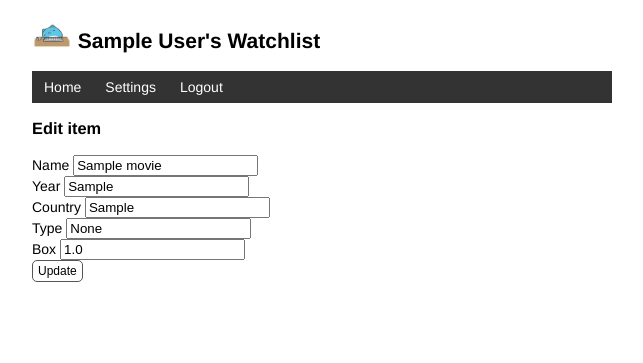
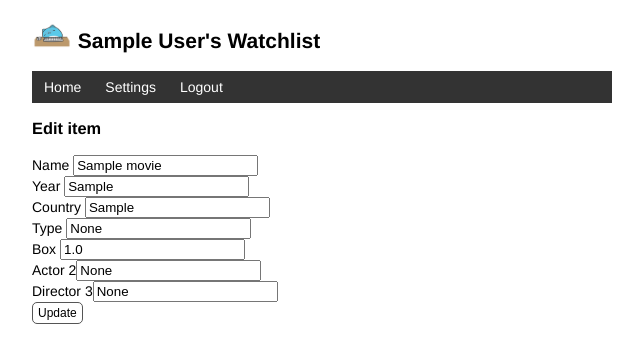
Before and after one commit to silver-cavalier/silver-cavalier.github.com, a Flask app: page /movie/edit/1 in a window 1280 px wide. Shown: the top 363 px of the page, without its empty margins (318-961 px from the left). Run offline with Flask 3, Linux system fonts and the light colour scheme; a user stored in the database is signed in; tables that the repository leaves empty hold one stand-in row (values such as "Sample post").

Commit message:
Finally!!!!!!!

```diff
--- a/app.py
+++ b/app.py
@@ -151,8 +151,8 @@
         director_name = request.form.get('director_name')
         actor_name = request.form.get('actor_name')
 
-        existing_director = Actor.query.filter_by(name=director_name).first()
-        existing_actor = Actor.query.filter_by(name=actor_name).first()
+        existing_director = Actor.query.filter_by(name=director_name).first() # 查找主演是否已经存在
+        existing_actor = Actor.query.filter_by(name=actor_name).first() # 查找导演是否已经存在
 
         if director_name == '' and actor_name == '':
             director_name = None
@@ -226,16 +226,32 @@
 @login_required # 登录保护
 def edit(movie_id):
     movie = Movie.query.get_or_404(movie_id)
-    relation_movie = movie.relations
-    actors_for_movie = [relation.actor for relation in relation_movie]  # 该电影的主演、导演，以列表形式储存
-    length = len(relation_movie)
-    actors = []
-    directors = []
-    for i in range(length):
-        if relation_movie[i].type == '主演':
-            actors.append(actors_for_movie[i])
-        elif relation_movie[i].type == '导演':
-            directors.append(actors_for_movie[i])
+    actors = [] # 该电影的主演，以列表形式储存
+    directors = [] # 该电影的导演，以列表形式储存
+    relation_movie_actor = Relation.query.filter_by(movie_id=movie_id, type='主演').all() # 所有主演关系
+    for relation in relation_movie_actor: # 不能用actors = [relation.actor for relation in relation_movie_actor]会有None
+        actor = Actor.query.filter_by(id=relation.actor_id).first()
+        if actor:
+            actors.append(actor)
+    relation_movie_director = Relation.query.filter_by(movie_id=movie_id, type='导演').all() # 所有导演关系
+    for relation in relation_movie_director: # 不能用directors = [relation.actor for relation in relation_movie_director]
+        director = Actor.query.filter_by(id=relation.actor_id).first()
+        if director:
+            directors.append(director)
+
+
+    add_actor = Actor(name=None, gender=None, country=None) # 为了方便增添主演，如果没添就删了
+    db.session.add(add_actor)
+    add_actor_id = add_actor.id
+    actors.append(add_actor)
+    relation_movie_actor.append(Relation(movie_id=movie_id, actor_id=add_actor_id, type='主演'))
+
+    add_director = Actor(name=None, gender=None, country=None) # 为了方便增添导演，如果没添就删了
+    db.session.add(add_director)
+    add_director_id = add_director.id
+    directors.append(add_director)
+    relation_movie_director.append(Relation(movie_id=movie_id, actor_id=add_director_id, type='主演'))
+
 
     if request.method == 'POST': # 处理编辑表单的提交请求
         title = request.form['title']
@@ -246,6 +262,8 @@
         if not title or not year or len(year) > 4 or len(title) > 60 or len(country) > 60 or len(type) > 60:
             flash('Invalid input.')
             return redirect(url_for('edit', movie_id=movie_id))
+        if box == 'None': # 处理输入成字符串的情况
+            box=None
         # 重定向回对应的编辑页面
         movie.title = title
         movie.year = year
@@ -253,14 +271,73 @@
         movie.type = type
         movie.box = box
 
-        for actor in actors:
+        for i, actor in enumerate(actors):
             actor_name_key = f'actor_name_{actor.id}'
             actor_name = request.form.get(actor_name_key, actor.name)
-            actor.name = actor_name
-        for director in directors:
+            existing_actor = Actor.query.filter_by(name=actor_name).first()
+            relationship = Relation.query.filter_by(movie_id=movie_id, actor_id=actor.id).first()
+            # relationship = relation_movie_actor[i]
+            if existing_actor:
+                if existing_actor.id == actor.id:
+                    continue
+                else:
+                    if relationship: # 如果是空的就不执行
+                        db.session.delete(relationship) # 删除对应的记录
+                    db.session.add(Relation(movie_id=movie_id, actor_id=existing_actor.id, type='主演'))
+                    # relation_movie_actor[i].actor_id = existing_actor.id
+                    # relation_movie_actor[i].type = '主演'
+            else:
+                new_actor = Actor(name=actor_name, gender=None, country=None)
+                db.session.add(new_actor)
+                db.session.commit() # 这里不做这一步的话就不会给new_actor生成id，不知道为什么
+                if relationship: # 如果是空的就不执行
+                    db.session.delete(relationship) # 删除对应的记录
+                relationship = Relation(movie_id=movie_id, actor_id=new_actor.id, type='主演')
+                db.session.add(relationship)
+                # relation_movie_actor[i].actor_id = new_actor.id
+                # relation_movie_actor[i].type = '主演'
+
+        for i, director in enumerate(directors):
             director_name_key = f'director_name_{director.id}'
             director_name = request.form.get(director_name_key, director.name)
-            director.name = director_name
+            existing_director = Actor.query.filter_by(name=director_name).first()
+            relationship = Relation.query.filter_by(movie_id=movie_id, actor_id=director.id).first()
+            # relationship = relation_movie_actor[i]
+            if existing_director:
+                if existing_director.id == director.id:
+                    continue
+                else:
+                    if relationship: # 如果是空的就不执行
+                        db.session.delete(relationship) # 删除对应的记录
+                    db.session.add(Relation(movie_id=movie_id, actor_id=existing_director.id, type='导演'))
+                    # relation_movie_director[i].actor_id = existing_director.id
+                    # relation_movie_director[i].type = '导演'
+            else:
+                new_director = Actor(name=director_name, gender=None, country=None)
+                db.session.add(new_director)
+                db.session.commit() # 这里不做这一步的话就不会给new_actor生成id，不知道为什么
+                if relationship: # 如果是空的就不执行
+                    db.session.delete(relationship) # 删除对应的记录
+                relationship = Relation(movie_id=movie_id, actor_id=new_director.id, type='导演')
+                db.session.add(relationship)
+                # relation_movie_director[i].actor_id = new_director.id
+                # relation_movie_director[i].type = '导演'
+
+        None_Actor = Actor.query.filter_by(name=None).all() # 查找是否没有增添
+        for none_actor in None_Actor:
+            # relation_movies = none_actor.relations
+            relation_movies = Relation.query.filter_by(actor_id=none_actor.id).all()
+            db.session.delete(none_actor) # 删除对应的记录
+            for r in relation_movies:
+                db.session.delete(r) # 删除对应的记录
+
+        None_Actor = Actor.query.filter_by(name='None').all() # 查找是否没有增添
+        for none_actor in None_Actor:
+            # relation_movies = none_actor.relations
+            relation_movies = Relation.query.filter_by(actor_id=none_actor.id).all()
+            db.session.delete(none_actor) # 删除对应的记录
+            for r in relation_movies:
+                db.session.delete(r) # 删除对应的记录
 
         db.session.commit() # 提交数据库会话
         flash('Item updated.')
@@ -272,7 +349,10 @@
 @login_required # 登录保护
 def delete(movie_id):
     movie = Movie.query.get_or_404(movie_id) # 获取电影记录
+    relation_movie = movie.relations
     db.session.delete(movie) # 删除对应的记录
+    for relation in relation_movie:
+        db.session.delete(relation) # Relation里也要删除对应记录
     db.session.commit() # 提交数据库会话
     flash('Item deleted.')
     return redirect(url_for('index')) # 重定向回主页
@@ -283,7 +363,31 @@
     # 根据搜索查询查询电影
     search_query = request.args.get('search_query', '')
     search_results = Movie.query.filter(Movie.title.ilike(f'%{search_query}%')).all()
-    return render_template('search.html', search_results=search_results)
+    Relation_movie_actor=[]
+    Relation_movie_director=[]
+    Actors=[]
+    Directors=[]
+    for search_result in search_results:
+        relation_movie = search_result.relations
+        actors_for_movie = [relation.actor for relation in relation_movie]  # 该电影的主演、导演，以列表形式储存
+        length = len(relation_movie)
+        actors = []
+        relation_movie_actor = []
+        directors = []
+        relation_movie_director = []
+        for i in range(length):
+            if relation_movie[i].type == '主演':
+                actors.append(actors_for_movie[i])
+                relation_movie_actor.append(relation_movie[i])
+            elif relation_movie[i].type == '导演':
+                directors.append(actors_for_movie[i])
+                relation_movie_director.append(relation_movie[i])
+        Actors.append(actors)
+        Directors.append(directors)
+        Relation_movie_actor.append(relation_movie_actor)
+        Relation_movie_director.append(relation_movie_director)
+        Result = zip(search_results, Actors, Directors)
+    return render_template('search.html', Result=Result)
 
 # 录入演员条目
 @app.route('/actor/input_actor', methods=['GET', 'POST'])
@@ -328,8 +432,11 @@
 @app.route('/actor/delete_actor/<int:actor_id>', methods=['POST']) # 限定只接受 POST 请求
 @login_required # 登录保护
 def delete_actor(actor_id):
-    actor = Actor.query.get_or_404(actor_id) # 获取电影记录
+    actor = Actor.query.get_or_404(actor_id) # 获取演员记录
+    relation_actor = Relation.query.filter_by(actor_id=actor.id).all()
     db.session.delete(actor) # 删除对应的记录
+    for relation in relation_actor:
+        db.session.delete(relation) # Relation里也要删除对应记录
     db.session.commit() # 提交数据库会话
     flash('Item deleted.')
     return redirect(url_for('index')) # 重定向回主页
--- a/templates/edit.html
+++ b/templates/edit.html
@@ -24,14 +24,14 @@
 
     {% for actor in actors %}
     <div>
-        Actor {{ actor.id }}<input type="text" name="actor_name_{{ actor.id }}" autocomplete="off" required
+        Actor {{ actor.id }}<input type="text" name="actor_name_{{ actor.id }}" autocomplete="off"
             value="{{ actor.name }}">
     </div>
     {% endfor %}
 
     {% for director in directors %}
     <div>
-        Director {{ director.id }}<input type="text" name="director_name_{{ director.id }}" autocomplete="off" required
+        Director {{ director.id }}<input type="text" name="director_name_{{ director.id }}" autocomplete="off"
             value="{{ director.name }}">
     </div>
     {% endfor %}
```
Also changed, not shown: templates/edit_actor.html (+12 -3 lines), templates/input_actor.html (+7 -0 lines), templates/search.html (+15 -6 lines), static/images/liquid.gif (added).
